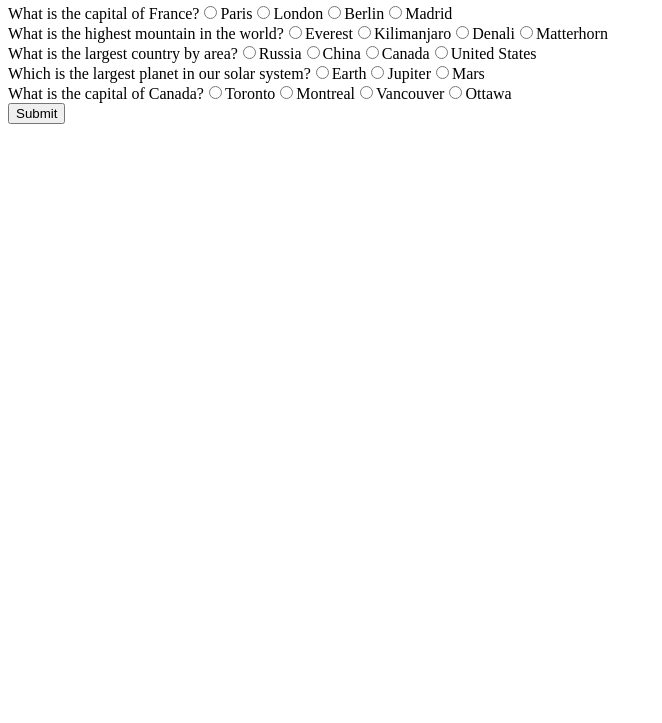
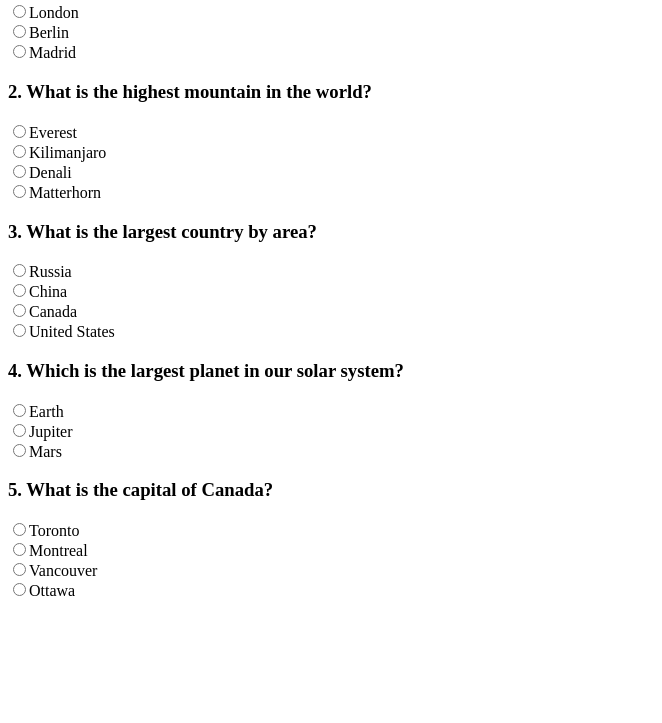
Before and after one commit to acciojob/quiz-with-session-BoonDocks-sl, a website: page main.html in a window 1280 px wide. Shown: the part 77-800 px from the top of the page, without its empty margins (0-662 px from the left). Drawn offline with Linux system fonts and the light colour scheme.

Commit message:
created a submission

```diff
--- a/main.html
+++ b/main.html
@@ -5,10 +5,7 @@
 </head>
 
 <body>
-    <h1>Quiz</h1>
-    <div id="questions"></div>
-    <button id="submit">Submit</button>
-    <div id="score"></div>
+  <div id="quiz-container"></div>
 
   <script type="text/javascript" src="./script.js"></script>
 </body>
--- a/script.js
+++ b/script.js
@@ -27,58 +27,109 @@ const questions = [
   },
 ];
 
+// Function to render the quiz questions
+function renderQuestions() {
+  const quizContainer = document.getElementById("quiz-container");
 
-// Retrieve saved progress from session storage or initialize an empty array
-const progress = JSON.parse(sessionStorage.getItem("progress")) || [];
+  // Check if there is progress stored in session storage
+  const savedProgress = sessionStorage.getItem("progress");
+  let progress = savedProgress ? JSON.parse(savedProgress) : {};
 
-// Create an array to store user answers
-const userAnswers = [];
+  questions.forEach((question, index) => {
+    const questionElement = document.createElement("div");
+    questionElement.className = "question";
 
-// Get the questions container element
-const questionsElement = document.getElementById("questions");
-
-// Display the quiz questions and choices
-function renderQuestions() {
-  for (let i = 0; i < questions.length; i++) {
-    const question = questions[i];
-    const questionElement = document.createElement("div");
-    const questionText = document.createTextNode(question.question);
+    const questionText = document.createElement("h3");
+    questionText.textContent = `${index + 1}. ${question.question}`;
     questionElement.appendChild(questionText);
 
-    for (let j = 0; j < question.choices.length; j++) {
-      const choice = question.choices[j];
-      const choiceElement = document.createElement("input");
-      choiceElement.setAttribute("type", "radio");
-      choiceElement.setAttribute("name", `question-${i}`);
-      choiceElement.setAttribute("value", choice);
+    const choicesContainer = document.createElement("div");
+    question.choices.forEach((choice, choiceIndex) => {
+      const choiceElement = document.createElement("div");
+      choiceElement.className = "choice";
 
-      // Check if the user has previously answered this question
-      if (progress[i] === choice) {
-        choiceElement.setAttribute("checked", true);
-      }
+      const input = document.createElement("input");
+      input.type = "radio";
+      input.name = `question-${index}`;
+      input.value = choice;
+      input.checked = progress[index] === choice; // Check if this choice was selected previously
 
-      // Event listener for storing user answers
-      choiceElement.addEventListener("change", function () {
-        userAnswers[i] = choice;
-        sessionStorage.setItem("progress", JSON.stringify(userAnswers));
+      input.addEventListener("change", (event) => {
+        const selectedChoice = event.target.value;
+
+        // Store the selected choice in session storage
+        progress[index] = selectedChoice;
+        sessionStorage.setItem("progress", JSON.stringify(progress));
       });
 
-      const choiceText = document.createTextNode(choice);
-      questionElement.appendChild(choiceElement);
-      questionElement.appendChild(choiceText);
+      const label = document.createElement("label");
+      label.textContent = choice;
+      choiceElement.appendChild(input);
+      choiceElement.appendChild(label);
+
+      choicesContainer.appendChild(choiceElement);
+    });
+
+    questionElement.appendChild(choicesContainer);
+    quizContainer.appendChild(questionElement);
+  });
+}
+
+// Render the quiz questions
+renderQuestions();
+
+// Function to calculate the score and display it
+function calculateScore() {
+  const quizContainer = document.getElementById("quiz-container");
+
+  // Remove the quiz questions
+  while (quizContainer.firstChild) {
+    quizContainer.removeChild(quizContainer.firstChild);
+  }
+
+  // Get the saved progress from session storage
+  const savedProgress = sessionStorage.getItem("progress");
+  const progress = savedProgress ? JSON.parse(savedProgress) : {};
+
+  let score = 0;
+
+  questions.forEach((question, index) => {
+    const selectedChoice = progress[index];
+    const isCorrect = selectedChoice === question.answer;
+
+    if (isCorrect) {
+      score++;
     }
 
-    // Append a default radio button option for each question
-    const defaultChoiceElement = document.createElement("input");
-    defaultChoiceElement.setAttribute("type", "radio");
-    defaultChoiceElement.setAttribute("name", `question-${i}`);
-    defaultChoiceElement.setAttribute("value", "");
-    defaultChoiceElement.setAttribute("checked", true);
-    defaultChoiceElement.style.display = "none";
-    questionElement.appendChild(defaultChoiceElement);
+    const questionElement = document.createElement("div");
+    questionElement.className = "question";
 
-    questionsElement.appendChild(questionElement);
-  }
+    const questionText = document.createElement("h3");
+    questionText.textContent = `${index + 1}. ${question.question}`;
+    questionElement.appendChild(questionText);
+
+    const selectedChoiceElement = document.createElement("p");
+    selectedChoiceElement.textContent = `Your answer: ${selectedChoice}`;
+    questionElement.appendChild(selectedChoiceElement);
+
+    const isCorrectElement = document.createElement("p");
+    isCorrectElement.textContent = `Correct answer: ${question.answer}`;
+    questionElement.appendChild(isCorrectElement);
+
+    quizContainer.appendChild(questionElement);
+  });
+
+  const scoreElement = document.createElement("p");
+  scoreElement.textContent = `Your score is ${score} out of ${questions.length}.`;
+
+  // Store the score in local storage
+  localStorage.setItem("score", score);
+
+  quizContainer.appendChild(scoreElement);
 }
 
-renderQuestions();
+// Call calculateScore function when the user clicks on the submit button
+document.addEventListener("DOMContentLoaded", () => {
+  const submitButton = document.getElementById("submit-button");
+  submitButton.addEventListener("click", calculateScore);
+});
```
Lines whose indentation alone changed are shown as unchanged.
